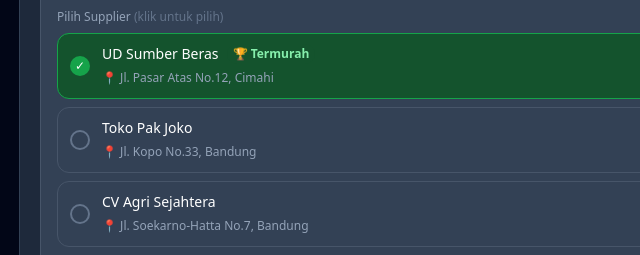
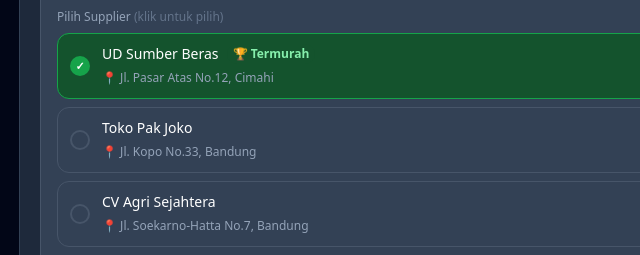
Before and after one commit to sidiqgrahita07-creator/SRCM-MBG, a plain HTML site: page pwa/demo/po.html in a window 1280 px wide. Both pictures are taken after a click on the element 720 px from the left and 538 px from the top of the page. Shown: the part 472-727 px from the top of the page, 213-853 px from the left. Drawn offline with nearby package versions, Linux system fonts and the light colour scheme.

Commit message:
fix: supplier picker — icon pakai inline style bukan Tailwind, gak double/stuck

```diff
--- a/pwa/demo/po.html
+++ b/pwa/demo/po.html
@@ -14,8 +14,6 @@
   .sup-option { cursor:pointer; transition:all .15s; }
   .sup-option:hover { background:#1e293b; }
   .sup-option.selected { background:#14532d; border-color:#16a34a!important; }
-  .sup-option.selected .check-icon { display:flex!important; }
-  .check-icon { display:none; }
 </style>
 </head><body class="bg-slate-950 text-slate-100">
 <nav class="bg-slate-900 border-b border-slate-700 px-5 py-3 flex items-center justify-between sticky top-0 z-40 no-print">
@@ -294,10 +292,10 @@ function renderSupplierPicker(id, nama, selectedId) {
       <div class="sup-option border rounded-xl px-3 py-2.5 flex items-center justify-between ${s.id===selectedId?'selected border-green-600':'border-slate-600'}"
         id="opt-${id}-${s.id}" onclick="selectSupplier(${id},'${s.id}')">
         <div class="flex items-center gap-3">
-          <div class="check-icon w-5 h-5 rounded-full bg-green-600 items-center justify-center ${s.id===selectedId?'flex':'hidden'}">
-            <span class="text-white text-xs">✓</span>
+          <div id="chk-${id}-${s.id}" style="display:${s.id===selectedId?'flex':'none'};width:20px;height:20px;border-radius:50%;background:#16a34a;align-items:center;justify-content:center;flex-shrink:0">
+              <span style="color:white;font-size:11px;font-weight:bold">✓</span>
           </div>
-          <div class="w-5 h-5 rounded-full border-2 border-slate-500 ${s.id===selectedId?'hidden':'block'}" id="circle-${id}-${s.id}"></div>
+          <div id="cir-${id}-${s.id}" style="display:${s.id===selectedId?'none':'flex'};width:20px;height:20px;border-radius:50%;border:2px solid #475569;flex-shrink:0"></div>
           <div>
             <div class="flex items-center gap-2">
               <span class="text-white text-sm font-medium">${s.name}</span>
@@ -323,15 +321,30 @@ function selectSupplier(itemId, supId) {
   items[itemId].selectedSupId = supId;
   items[itemId].hargaNego     = sup.harga;
 
-  // Update UI: visual selection
-  const grid = document.getElementById('sup-grid-' + itemId);
-  grid?.querySelectorAll('.sup-option').forEach(el => el.classList.remove('selected'));
-  document.getElementById(`opt-${itemId}-${supId}`)?.classList.add('selected');
+  // Reset & update SEMUA option dalam satu grup bahan
+  const sups = MARKET[nama] || [];
+  sups.forEach(s => {
+    const optEl = document.getElementById('opt-' + itemId + '-' + s.id);
+    const chkEl = document.getElementById('chk-' + itemId + '-' + s.id);
+    const cirEl = document.getElementById('cir-' + itemId + '-' + s.id);
+    if (!optEl) return;
+    const isSel = s.id === supId;
+    // Border & background
+    if (isSel) {
+      optEl.classList.add('selected', 'border-green-600');
+      optEl.classList.remove('border-slate-600');
+    } else {
+      optEl.classList.remove('selected', 'border-green-600');
+      optEl.classList.add('border-slate-600');
+    }
+    // Icon show/hide — pakai style langsung (bukan Tailwind)
+    if (chkEl) chkEl.style.display = isSel ? 'flex' : 'none';
+    if (cirEl) cirEl.style.display = isSel ? 'none' : 'flex';
+  });
 
-  // Update harga field
+  // Update harga field & rebuild split
   const hargaEl = document.getElementById('harga-' + itemId);
   if (hargaEl) hargaEl.value = sup.harga;
-
   updateSubtotal(itemId);
   buildSplit();
 }
```
